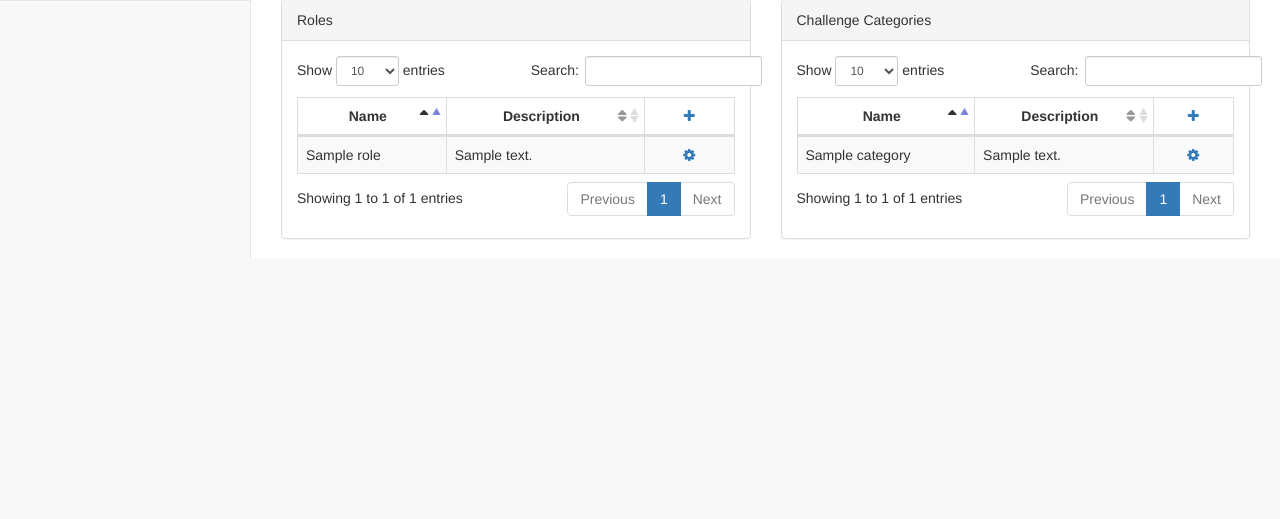
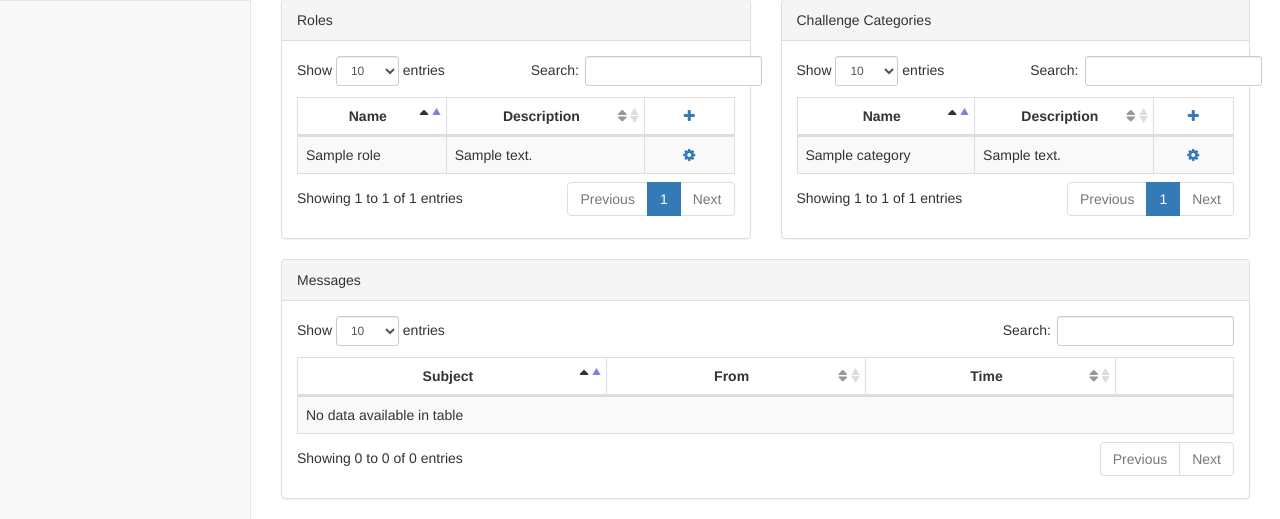
Before and after one commit to felbinger/ci-api, a Flask app: template app/templates/dashboard.html in a window 1280 px wide. Shown: the part 754-1273 px from the top of the page. Before the commit the page ends 1013 px from the top, so only its background shows below. Run offline with Flask 2, Linux system fonts and the light colour scheme; the template is opened without the code that fills it: most values are stand-ins (such as "Sample title", 1, 10 or a date in 2020); one stand-in notice (Sample message) is shown; parts of the project's set-up code (start-up, migrations or seed data) failed here and were passed over; some libraries are stand-ins or nearby versions.

Commit message:
added admin/dashboard feature to get incoming messages

```diff
--- a/app/templates/dashboard.html
+++ b/app/templates/dashboard.html
@@ -200,6 +200,45 @@
                                 <!-- /.table-responsive -->
                             </div>
                         </div>
+                    </div>
+                    <!-- /.col-lg-12 -->
+                    <div class="col-lg-12">
+                        <!-- Table: Messages -->
+                        <div class="panel panel-default">
+                            <div class="panel-heading">
+                                Messages
+                            </div>
+                            <!-- /.panel-heading -->
+                            <div class="panel-body">
+                                <table width="100%" class="table table-striped table-bordered table-hover" id="messageList">
+                                    <thead>
+                                        <tr>
+                                            <th style="text-align: center;">Subject</th>
+                                            <th style="text-align: center;">From</th>
+                                            <th style="text-align: center;">Time</th>
+                                            <th class="no-sort"></th>
+                                        </tr>
+                                    </thead>
+                                    <tbody>
+                                        {% for message in data['messages'] %}
+                                        <tr class="odd gradeX">
+                                            <td align="center">{{ message['subject'] }}</td>
+                                            <td align="center">{{ message['user']['username'] }}</td>
+                                            <td align="center">{{ message['created'] }}</td>
+                                            <td align="center">
+                                                <a onclick='openModalUpdateMessage({{ message|tojson }})'>
+                                                    <i class="fa fa-gear fa-fw"></i>
+                                                </a>
+                                            </td>
+                                        </tr>
+                                        {% endfor %}
+                                    </tbody>
+                                </table>
+                                <!-- /.table-responsive -->
+                            </div>
+                            <!-- /.panel-body -->
+                        </div>
+                        <!-- /.panel -->
                     </div>
                 </div>
                 <!-- /.col-lg-6 -->
@@ -652,6 +691,57 @@
     </div>
     <!-- /.modal -->
 
+    <!-- Modal: Update Message -->
+    <div class="modal fade" id="modalUpdateMessage" tabindex="-1" role="dialog" aria-labelledby="myModalLabel" aria-hidden="true">
+        <div class="modal-dialog modal-lg">
+            <div class="modal-content">
+                <div class="modal-header">
+                    <button type="button" class="close" data-dismiss="modal" aria-hidden="true">&times;</button>
+                    <h4 class="modal-title" id="myModalLabel">Update Challenge</h4>
+                </div>
+                <form method="POST" role="form">
+                    <div class="modal-body">
+                        <div class="row">
+                            <input id="updateMessageId" name="id" class="form-control" type="hidden" readonly>
+                            <div class="col-lg-12">
+                                <div class="col-lg-6">
+                                    <div class="form-group">
+                                        <label>Subject</label>
+                                        <input id="updateMessageSubject" class="form-control" disabled>
+                                    </div>
+                                </div>
+                                <!-- /.col-lg-6 (nested) -->
+                                <div class="col-lg-6">
+                                    <div class="form-group">
+                                        <label>Sender</label>
+                                        <input id="updateMessageSender" class="form-control">
+                                    </div>
+                                </div>
+                                <!-- /.col-lg-6 (nested) -->
+                                <div class="col-lg-12">
+                                    <div class="form-group">
+                                        <label>Message</label>
+                                        <textarea id="updateMessageMessage" style="resize: vertical;" class="form-control"></textarea>
+                                    </div>
+                                </div>
+                                <!-- /.col-lg-12 (nested) -->
+                            </div>
+                            <!-- /.col-lg-12 -->
+                        </div>
+                        <!-- /.row -->
+                    </div>
+                    <div class="modal-footer">
+                        <button type="button" class="btn btn-default" data-dismiss="modal">Close</button>
+                        <button type="submit" name="action" value="deleteMessage" class="btn btn-danger">Delete Message</button>
+                    </div>
+                </form>
+            </div>
+            <!-- /.modal-content -->
+        </div>
+        <!-- /.modal-dialog -->
+    </div>
+    <!-- /.modal -->
+
     <script>
         function openModalUpdateAccount(data) {
         	$('#updateID').val(data['publicId']);
@@ -708,7 +798,7 @@
         }
 
         function openModalUpdateChallenge(data) {
-        	$('#updateChallengeId').val(data['id'])
+        	$('#updateChallengeId').val(data['id']);
             $('#updateChallengeCategory').val(data['category']['description']);
             $("#updateChallengeName").val(data["name"]);
             $("#updateChallengeDescription").val(data["description"]);
@@ -719,10 +809,10 @@
             $('#updateChallengeUrl_0').remove();
             $('#updateChallengeUrl_1').remove();
             $('#updateChallengeUrl_2').remove();
-            for (var i in data['urls']) {
-            	var url = data['urls'][i]['url'];
-                var description = data['urls'][i]['description'];
-                var id = data['urls'][i]['id'];
+            for (let i in data['urls']) {
+            	let url = data['urls'][i]['url'];
+                let description = data['urls'][i]['description'];
+                let id = data['urls'][i]['id'];
                 // TODO place a "+" Button somewhere (if the maximum amount of urls hasn't been reached)
                 $('#updateChallengeURLs').append(
                 	'<div class="row" id="updateChallengeUrl_' + i + '">' +
@@ -750,9 +840,16 @@
             $('#modalUpdateChallenge').modal('show');
         }
 
+        function openModalUpdateMessage(data) {
+        	$('#updateMessageId').val(data['id']);
+            $('#updateMessageSubject').val(data['subject']);
+			$("#updateMessageSender").val(data["user"]['username']);
+			$("#updateMessageMessage").val(data["message"]);
+            $('#modalUpdateMessage').modal('show');
+        }
 
-        var id = 1;
-        var count = 1;
+        let id = 1;
+        let count = 1;
         function append_url() {
             if (count < 3) {
             	$('#urls').append(
@@ -833,6 +930,13 @@
                     "orderable": false
                 }]
             });
+            $('#messageList').DataTable({
+                responsive: true,
+                "columnDefs": [{
+                    "targets": 'no-sort',
+                    "orderable": false
+                }]
+            });
         });
     </script>
 </html>
```
Also changed, not shown: TODO.md (+1 -2 lines), app/views/admin.py (+19 -0 lines).
